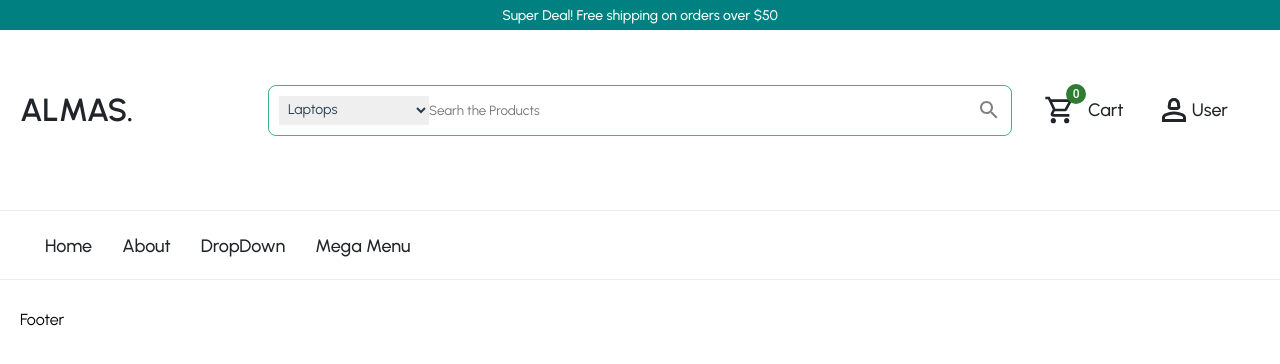
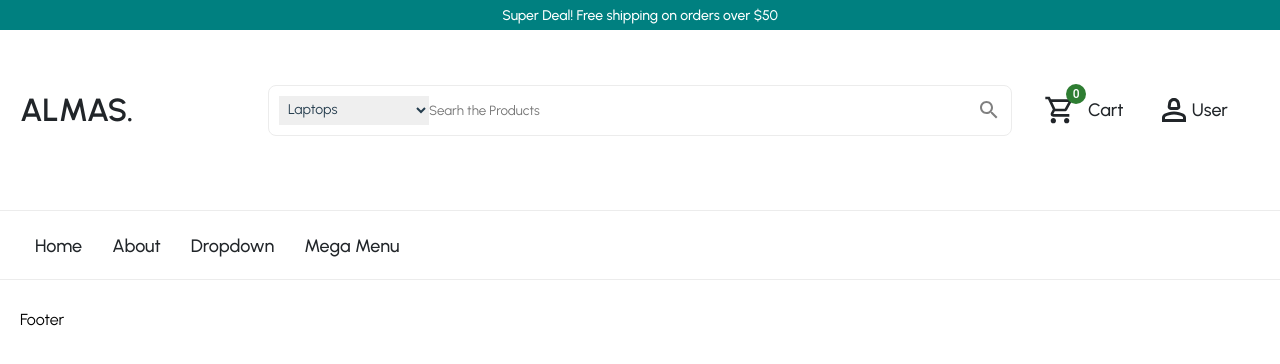
Before and after one commit to almasrafaqat/PahlaStore, a React (Create React App) app: page / in a window 1280 px wide. Shown: the top 364 px of the page. Built offline with nearby package versions, Linux system fonts and the light colour scheme.

Commit message:
Navbar Started

```diff
--- a/src/App.js
+++ b/src/App.js
@@ -13,11 +13,12 @@ function App() {
     <ThemeProvider theme={theme}>
       <Router>
         <GlobalStyle />
+
         <Routes>
           <Route path="/" element={<HomePage />} />
           <Route path="/about" element={<About />} />
-          <Route path="/cart" element={<Cart/>} />
-          <Route path="/practice" element={<Practice/>} />
+          <Route path="/cart" element={<Cart />} />
+          <Route path="/practice" element={<Practice />} />
         </Routes>
       </Router>
     </ThemeProvider>
--- a/src/GlobalStyle.js
+++ b/src/GlobalStyle.js
@@ -20,10 +20,10 @@ export const theme = {
     black: " #212529",
     helper: "#8490ff",
     primary: "teal",
+    border: "#ececec",
     bg: "#F6F8FA",
     footer_bg: "#0a1435",
     btn: "rgb(98 84 243)",
-    border: "#3bb77e",
     hr: "#ffffff",
     gradient:
       "linear-gradient(0deg, rgb(132 144 255) 0%, rgb(98 189 252) 100%)",
--- a/src/components/nav/nav.component.jsx
+++ b/src/components/nav/nav.component.jsx
@@ -1,236 +1,60 @@
 import styled from "styled-components";
 import { Link } from "../../GlobalStyle";
 
-const Container = styled.div`
-  width: 100%;
+
+const Navbar = styled.div`
+  border-top: 1px solid ${({ theme }) => theme.colors.border};
+  border-bottom: 1px solid ${({ theme }) => theme.colors.border};
+  height: 70px;
+  line-height: 70px;;
+
 `;
 
-const Wrapper = styled.div`
-  border-top: 1px solid #ececec;
-  border-bottom: 1px solid #ececec;
-  height: 70px;
-  line-height: 70px;
-  position: relative;
-  padding: 0px 30px;
+const Container = styled.div`
+  padding: 0px 20px;
 `;
 
 const MenuItem = styled.ul`
   display: inline-flex;
 `;
 
+const MenuList = styled.li`
+  list-style: none;
+`;
+
 const MenuLink = styled(Link)`
+  padding: 9px 15px;
+
+  border-radius: 5px;
   font-size: 18px;
   font-weight: 500;
-  padding: 9px 15px;
-  border-radius: 5px;
-  transition: all 0.3s ease;
-
-  &:hover {
+  transition: all 0.4s ease-in-out;
+  &:hover{
     background: ${({ theme }) => theme.colors.primary};
-    color: #fff;
-  }
-`;
-
-const DropDownLink = styled(MenuLink)`
-  width: 100%;
-  display: block;
-  padding: 0 0 0 15px;
-  font-weight: 400;
-  border-radius: 0px;
-`;
-
-/** DropDown Item  */
-
-const DropDownItem = styled(MenuItem)`
-  display: block;
-  background: #ececec;
-  width: 180px;
-  line-height: 45px;
-  top: 80px;
-  position: absolute;
-  box-shadow: 0 6px 10px rgba(0, 0, 0, 0.15);
-  opacity: 0;
-  visibility: hidden;
-`;
-
-/**Mega Menu */
-
-const MegaBox = styled.div`
-  position: absolute;
-  left: 0;
-  width: 100%;
-  padding: 0px 30px;
-  top: 85px;
-  opacity: 0;
-  visibility: hidden;
-`;
-
-const Content = styled.div`
-  display: flex;
-  justify-content: space-between;
-  background: #ececec;
-  padding: 25px 20px;
-  width: 100%;
-  box-shadow: 0 6px 10px rgba(0, 0, 0, 0.15);
-`;
-
-const Image = styled.img`
-  width: 100%;
-  height: 100%;
-  object-fit: cover;
-`;
-
-const HeaderTitle = styled.header`
-  color: teal;
-  font-size: 20px;
-  font-weight: 500;
-`;
-
-const MegaItem = styled(MenuItem)`
-  display: block;
-`;
-
-const MegaItemChild = styled(MegaItem)`
-  margin-left: -40px;
-  border-left: 1px solid teal;
-`;
-
-const Row = styled.div`
-  width: calc(25% - 30px);
-  line-height: 45px;
-
-  &:nth-child(2) ${MegaItemChild} {
-    border: 0px;
-  }
-`;
-
-const MegaLinks = styled(Link)`
-  padding: 0px;
-  padding: 0 20px;
-  font-size: 17px;
-  display: block;
-
-  &:hover {
-    background-color: teal;
-    color: #fff;
-  }
-`;
-
-const MenuList = styled.li`
-  list-style: none;
-  padding: ${(props) => (props.type === "mega-list" ? "0 20px" : "")};
-
-  &:hover ${DropDownItem} {
-    transition: all 0.4s ease;
-    top: 70px;
-    opacity: 1;
-    visibility: visible;
-  }
-  &:hover ${MegaBox} {
-    transition: all 0.4s ease;
-    top: 70px;
-    opacity: 1;
-    visibility: visible;
+    color: ${({ theme }) => theme.colors.white};
   }
 `;
 
 const Nav = () => {
   return (
-    <Container>
-      <Wrapper>
+    <Navbar>
+      <Container>
         <MenuItem>
           <MenuList>
-            <MenuLink>Home</MenuLink>
+            <MenuLink> Home </MenuLink>
           </MenuList>
           <MenuList>
-            <MenuLink>About</MenuLink>
+            <MenuLink> About </MenuLink>
           </MenuList>
           <MenuList>
-            <MenuLink>DropDown</MenuLink>
-            <DropDownItem type="dropdown">
-              <MenuList>
-                <DropDownLink type="dropdown-link">DropDown 1</DropDownLink>
-              </MenuList>
-              <MenuList>
-                <DropDownLink>DropDown 2</DropDownLink>
-              </MenuList>
-              <MenuList>
-                <DropDownLink>DropDown 3</DropDownLink>
-              </MenuList>
-              <MenuList>
-                <DropDownLink>DropDown 4</DropDownLink>
-              </MenuList>
-              <MenuList>
-                <DropDownLink>DropDown 4</DropDownLink>
-              </MenuList>
-            </DropDownItem>
+            <MenuLink> Dropdown </MenuLink>
           </MenuList>
           <MenuList>
-            <MenuLink>Mega Menu</MenuLink>
-            <MegaItem>
-              <MegaBox>
-                <Content>
-                  <Row>
-                    <Image src="https://encrypted-tbn0.gstatic.com/images?q=tbn:ANd9GcRVyoBVQg0JEHNq-rbOPU1WWxj9U3ArpmMlhulg6CjUf3XkRTSUCZqNWNjIYJZ58u56JGs&usqp=CAU" />
-                  </Row>
-                  <Row>
-                    <HeaderTitle>Graphic Service</HeaderTitle>
-                    <MegaItemChild>
-                      <MenuList type="mega-list">
-                        <MegaLinks>Graphic Service 1 </MegaLinks>
-                      </MenuList>
-                      <MenuList type="mega-list">
-                        <MegaLinks>Graphic Service 2 </MegaLinks>
-                      </MenuList>
-                      <MenuList type="mega-list">
-                        <MegaLinks>Graphic Service 3 </MegaLinks>
-                      </MenuList>
-                      <MenuList type="mega-list">
-                        <MegaLinks>Graphic Service 4 </MegaLinks>
-                      </MenuList>
-                    </MegaItemChild>
-                  </Row>
-                  <Row>
-                    <HeaderTitle>Graphic Service</HeaderTitle>
-                    <MegaItemChild>
-                      <MenuList type="mega-list">
-                        <MegaLinks>Graphic Service 1 </MegaLinks>
-                      </MenuList>
-                      <MenuList type="mega-list">
-                        <MegaLinks>Graphic Service 2 </MegaLinks>
-                      </MenuList>
-                      <MenuList type="mega-list">
-                        <MegaLinks>Graphic Service 3 </MegaLinks>
-                      </MenuList>
-                      <MenuList type="mega-list">
-                        <MegaLinks>Graphic Service 4 </MegaLinks>
-                      </MenuList>
-                    </MegaItemChild>
-                  </Row>
-                  <Row>
-                    <HeaderTitle>Graphic Service</HeaderTitle>
-                    <MegaItemChild>
-                      <MenuList type="mega-list">
-                        <MegaLinks>Graphic Service 1 </MegaLinks>
-                      </MenuList>
-                      <MenuList type="mega-list">
-                        <MegaLinks>Graphic Service 2 </MegaLinks>
-                      </MenuList>
-                      <MenuList type="mega-list">
-                        <MegaLinks>Graphic Service 3 </MegaLinks>
-                      </MenuList>
-                      <MenuList type="mega-list">
-                        <MegaLinks>Graphic Service 4 </MegaLinks>
-                      </MenuList>
-                    </MegaItemChild>
-                  </Row>
-                </Content>
-              </MegaBox>
-            </MegaItem>
+            <MenuLink> Mega Menu </MenuLink>
           </MenuList>
         </MenuItem>
-      </Wrapper>
-    </Container>
+      </Container>
+    </Navbar>
   );
 };
 
--- a/src/components/practice/practice.jsx
+++ b/src/components/practice/practice.jsx
@@ -91,6 +91,11 @@ const Content = styled.div`
   box-shadow: 0 6px 10px rgba(0, 0, 0, 0.15);
 `;
 
+const MegaItem = styled.ul`
+  margin-left: -40px;
+  border-left: 1px solid teal;
+`;
+
 const Row = styled.div`
   width: calc(25% -30px);
   line-height: 45px;
@@ -113,10 +118,7 @@ const HeaderTitle = styled.header`
   font-weight: 500;
 `;
 
-const MegaItem = styled.ul`
-  margin-left: -40px;
-  border-left: 1px solid teal;
-`;
+
 
 const MegaLink = styled(DropdownLink)`
   padding: 0 20px;
--- a/src/index.css
+++ /dev/null
@@ -1,13 +0,0 @@
-body {
-  margin: 0;
-  font-family: -apple-system, BlinkMacSystemFont, 'Segoe UI', 'Roboto', 'Oxygen',
-    'Ubuntu', 'Cantarell', 'Fira Sans', 'Droid Sans', 'Helvetica Neue',
-    sans-serif;
-  -webkit-font-smoothing: antialiased;
-  -moz-osx-font-smoothing: grayscale;
-}
-
-code {
-  font-family: source-code-pro, Menlo, Monaco, Consolas, 'Courier New',
-    monospace;
-}
--- a/src/index.js
+++ b/src/index.js
@@ -1,6 +1,5 @@
 import React from 'react';
 import ReactDOM from 'react-dom/client';
-import './index.css';
 import App from './App';
 import reportWebVitals from './reportWebVitals';
 
```
Also changed, not shown: src/setupTests.js (deleted, +0 -5 lines), src/logo.svg (deleted), 1 other file (tests, documents, lock files or other folders).
